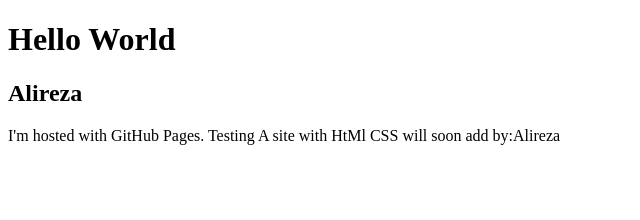
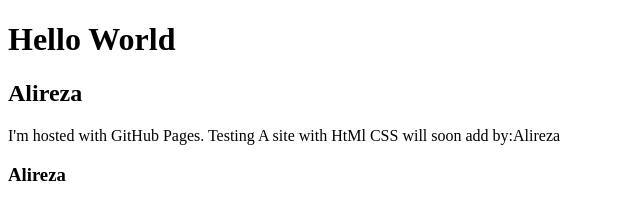
Before and after one commit to Ax-935/Ax-935.github.io, a plain HTML site: page index.html in a window 1280 px wide. Shown: the full height of the page, 0-640 px from the left. Drawn offline with Linux system fonts and the light colour scheme.

Commit message:
index.html

```diff
--- a/index.html
+++ b/index.html
@@ -10,7 +10,7 @@
     <p4> by:Alireza </p4>
 
 
-        <h3></h3>
+        <h3>Alireza</h3>
 </header>
 </body>
 </html>
```
Lines whose indentation alone changed are shown as unchanged.
